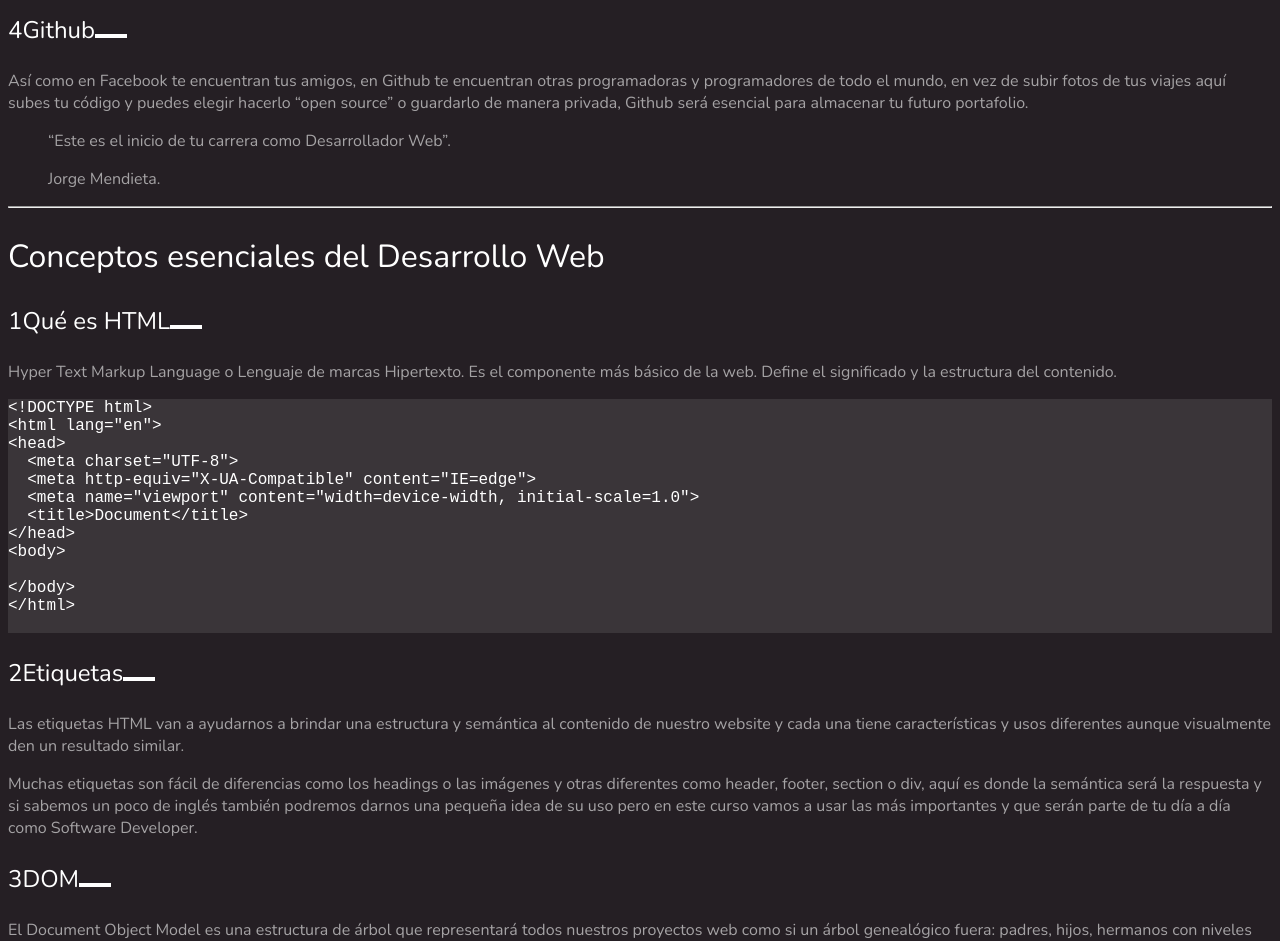
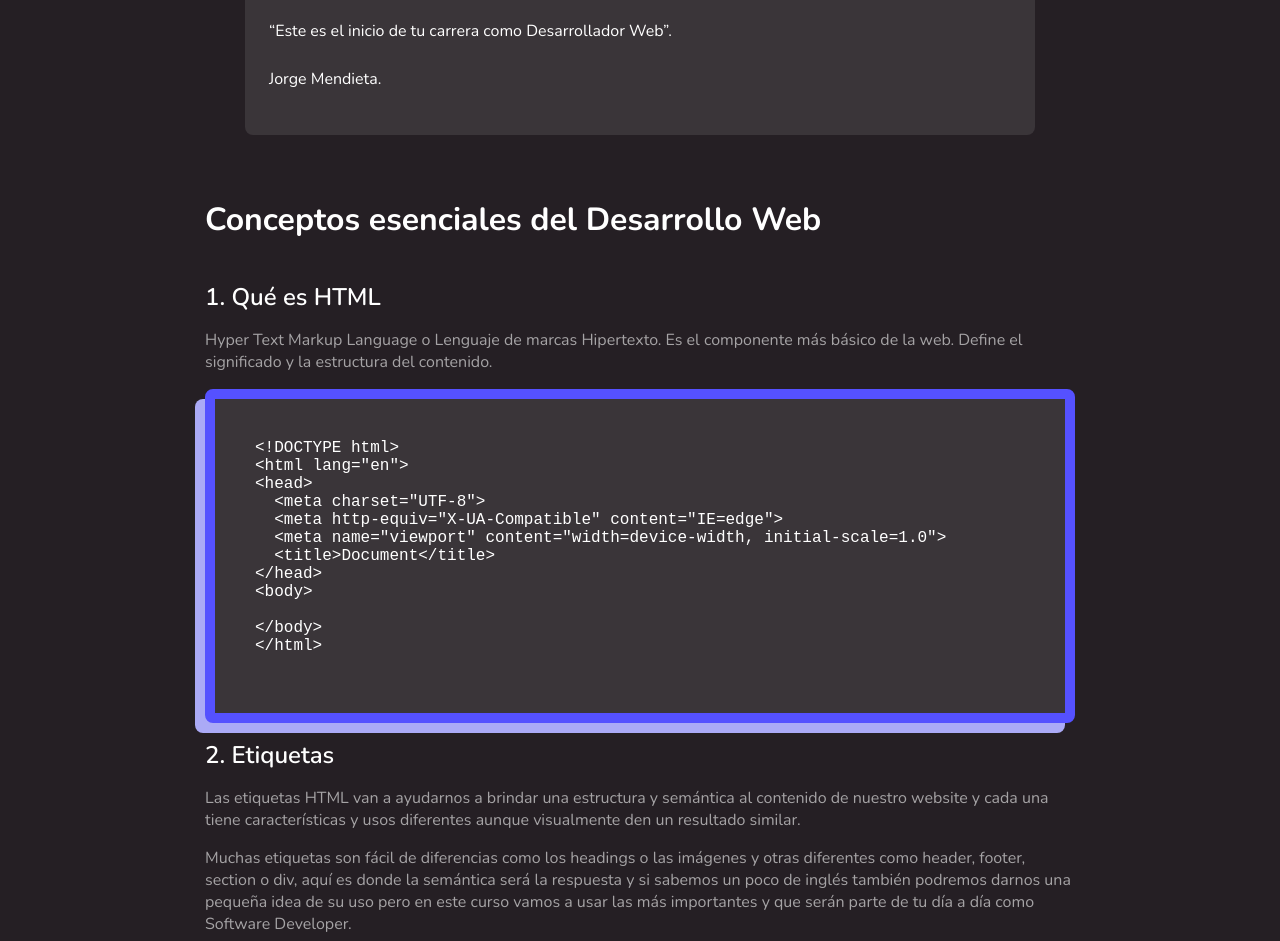
Before and after one commit to Jemendieta/Curso-de-html-y-css-esencial, a plain HTML site: page index.html in a window 1280 px wide. Shown: the part 1700-2641 px from the top of the page. Drawn offline with nearby package versions, Linux system fonts and the light colour scheme.

Commit message:
proyecto medium 2 corregido y finalizado

```diff
--- a/css/logical-styles.css
+++ b/css/logical-styles.css
@@ -1,111 +1,183 @@
 /* stilos */
-@font-face{
+@font-face {
   font-family: charter;
   src: url(../fonts/fonts/charter-regular.otf);
   font-style: normal;
   font-weight: 400;
-
 }
-@font-face{
+@font-face {
   font-family: charter;
   src: url(../fonts/fonts/charter-italic.otf);
   font-style: italic;
   font-weight: 400;
-
 }
-@font-face{
+@font-face {
   font-family: charter;
   src: url(../fonts/fonts/charter-bold.otf);
   font-style: normal;
   font-weight: bold;
-
 }
-@font-face{
+@font-face {
   font-family: charter;
   src: url(../fonts/fonts/charter-bold-italic.otf);
   font-style: italic;
   font-weight: bold;
-
 }
 
-:root{
-  font-size:18px;
-  --white1:white;
-  --white2: #A5A3A5;
-  --white3:#3A3539;
-
+:root {
+  font-size: 18px;
+  --white1: white;
+  --white2: #a5a3a5;
+  --white3: #3a3539;
 }
-
+html{
+  scroll-behavior: smooth;
+}
 body {
   color: var(--white1);
   font-size: 16px;
-  font-family: 'nunito', sans-serif;
-  background: #251F24;
-  ;
+  font-family: "nunito", sans-serif;
+  background: #251f24;
+  margin: 0;
 }
 
-.fondo{
-  background: linear-gradient(96.07deg, #314755 30.63%, #26A0DA 102.18%);
+.fondo {
+  background: linear-gradient(96.07deg, #314755 30.63%, #26a0da 102.18%);
   height: 350px;
-
 }
 
 a {
   color: var(--white1);
 }
-header{
-  font-size:14px;
+.header{
+  position: sticky;
+  inset-block-start: -45px;
+}
+.header-content{
+  position: relative;
+  inset-block-start: 65px;
+}
+header {
+  font-size: 14px;
   color: var(--white1);
+  position: absolute;
+  /* top */
+  inset-block-start: 0;
+  /* bottom */
+  /* inset-block-end: ; */
+  /* left */
+  inset-inline-start: -208px;
+  inline-size: 188px;
 }
 header li {
   color: var(--white2);
+  margin-block-end: 16px;
 }
-header a{
+header a {
   color: var(--white2);
   text-decoration: none;
 }
-header a:hover{
+header a:hover {
   color: var(--white1);
 }
-nav details summary{
+nav details summary {
   font-weight: bold;
 }
-h1, h2, h3 {
-  font-weight:normal;
-}
+
 h1 {
   font-size: 60px;
-
+  margin-block-start: 64px;
+  margin-block-end: 16px;
 }
-h2{
-  font-size:2em;
-
+h2 {
+  font-size: 2em;
+  margin-block: 40px;
 }
-h3{
-  font-size:1.5em;
-
+h3 {
+  font-size: 1.5em;
+  font-weight: 600;
+  margin-block: 16px;
 }
-p{
+hr {
+  margin-block: 40px;
+  border: 1px solid rgba(97, 97, 97, 0.2);
+}
+p {
   color: var(--white2);
+}
+.section-content img {
+  margin-block-start: 40px;
+  display: block;
+  max-inline-size: 100%;
 }
 .section-content {
   counter-reset: titleList;
 }
-.section-content h3{
+.section-content h3 {
   counter-increment: titleList;
 }
-.section-content h3::before{
-  content: counter(titleList, decimal);
+
+.section-content h3::before {
+  content: counter(titleList, decimal) ". ";
+}
+/* .section-content h3::after {
+  content: "";
+  width: 32px;
+  height: 4px;
+  background: var(--white1);
+  display: inline-block;
+}  */
+
+pre {
+  background: var(--white3);
+  border-radius: 8px;
+  -webkit-border-radius: 8px;
+  -moz-border-radius: 8px;
+  -ms-border-radius: 8px;
+  -o-border-radius: 8px;
+  color: var(--white1);
+  padding: 40px;
+  overflow: auto;
+  border: 10px solid #5551FF;
+  box-shadow: -10px 10px 0 0 #abaaf6;
 
 }
-.section-content h3::after{
-  content:'';
-  width: 32px;
-  height:4px;
-  background: var(--white1);
-  display:inline-block;
+
+blockquote {
+  margin-block-start: 80px;
+  margin-block-end: 63px;
+  background: var(--white3);
+  line-height:32px;
+  font: size 24px;
+  border-radius: 8px;
+  -webkit-border-radius:;
+  -moz-border-radius:;
+  -ms-border-radius:;
+  -o-border-radius:;
+  padding-inline-end: 24px;
+  padding-inline-start: 24px;
+  padding-block-start: 24px;
+  padding-block-end: 24px;
+}
+blockquote p{
+  color: var(--white1);
+
+}
+.main hr {
+  display: none;
+
 }
 
-pre{
-  background: var(--white3);
+  .main{
+
 }
+
+.wrapper{
+
+  max-inline-size: 902px;
+
+  margin: auto;
+}
+.main-content{
+  padding-inline: 16px;
+}
--- a/index.html
+++ b/index.html
@@ -5,11 +5,11 @@
     <meta http-equiv="X-UA-Compatible" content="IE=edge" />
     <meta name="viewport" content="width=device-width, initial-scale=1.0" />
     <title>My Blog</title>
-    <!-- <link rel="stylesheet" href="css/fisical-styles.css" /> -->
     <link rel="stylesheet" href="css/logical-styles.css">
     <link rel="preconnect" href="https://fonts.gstatic.com">
     <link rel="preconnect" href="https://fonts.gstatic.com">
-    <link href="https://fonts.googleapis.com/css2?family=Nunito:ital,wght@0,400;0,700;1,400;1,700&display=swap" rel="stylesheet">
+    <link href="https://fonts.googleapis.com/css2?family=Nunito:ital,wght@0,400;0,600;0,700;1,400;1,700&display=swap" rel="stylesheet">
+
   </head>
   <body>
     <div class="fondo">
@@ -79,7 +79,6 @@
           </p>
           <hr>
           <section class="section-content">
-
             <h2>Setup</h2>
             <img
               src="img/google-chrome.png"
@@ -120,9 +119,7 @@
               </p>
             </blockquote>
           </section>
-          <hr>
           <section class="section-content">
-
             <h2>Conceptos esenciales del Desarrollo Web</h2>
             <h3 id="html">Qué es HTML</h3>
             <p>Hyper Text Markup Language o Lenguaje de marcas Hipertexto. Es el componente más básico de la web. Define el significado y la estructura del contenido.</p>
@@ -154,6 +151,8 @@
             <h3 id="css">CSS</h3>
             <p>Hojas de Estilo en Cascada (del inglés Cascading Style Sheets) o CSS es el lenguaje de estilos utilizado para describir la presentación de documentos HTML</p>
             <img src="img/css.png" alt="Logo de CSS">
+          </section>
+          <section class="section-content">
             <h2>Modelo de caja</h2>
             <h3>El modelo de caja está cmpuesta por:</h3>
             <p>Chrome va a ser el navegador que utilizaremos en el curso por su extenso soporte de nuevos estándares y herramientas de desarrollo avanzadas y de amigable uso.</p>
@@ -178,6 +177,8 @@
               <li>padding-block | padding-inline | padding-block-start | padding-block-end | padding-inline-start | padding-inline-end</li>
             </ul>
           </section>
+
+
           <h3>Modelo de caja</h3>
           <img src="img/profesor.png" alt="fotografía del profesor">
           <p>
```
